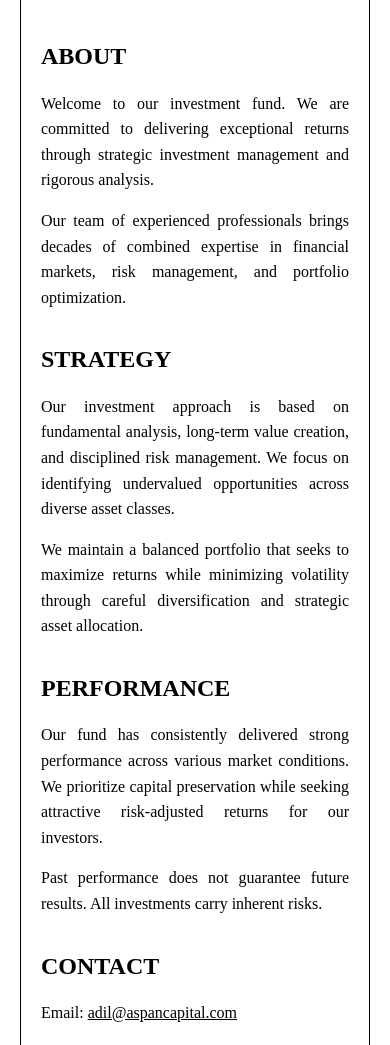
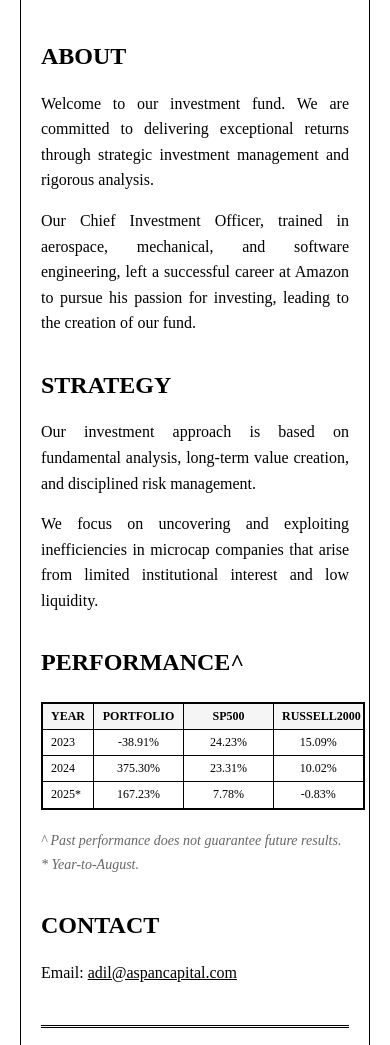
Before and after one commit to templargin/fund, a plain HTML site: page index.html in a window 390 px wide. Shown: the part 262-1307 px from the top of the page. Drawn offline with Linux system fonts and the light colour scheme.

Commit message:
filled in data

```diff
--- a/index.html
+++ b/index.html
@@ -45,19 +45,49 @@
             <section class="about">
                 <h2>About</h2>
                 <p>Welcome to our investment fund. We are committed to delivering exceptional returns through strategic investment management and rigorous analysis.</p>
-                <p>Our team of experienced professionals brings decades of combined expertise in financial markets, risk management, and portfolio optimization.</p>
+                <p>Our Chief Investment Officer, trained in aerospace, mechanical, and software engineering, left a successful career at Amazon to pursue his passion for investing, leading to the creation of our fund.</p>
             </section>
 
             <section class="strategy">
                 <h2>Strategy</h2>
-                <p>Our investment approach is based on fundamental analysis, long-term value creation, and disciplined risk management. We focus on identifying undervalued opportunities across diverse asset classes.</p>
-                <p>We maintain a balanced portfolio that seeks to maximize returns while minimizing volatility through careful diversification and strategic asset allocation.</p>
+                <p>Our investment approach is based on fundamental analysis, long-term value creation, and disciplined risk management.</p>
+                <p>We focus on uncovering and exploiting inefficiencies in microcap companies that arise from limited institutional interest and low liquidity.</p>
             </section>
 
             <section class="performance">
-                <h2>Performance</h2>
-                <p>Our fund has consistently delivered strong performance across various market conditions. We prioritize capital preservation while seeking attractive risk-adjusted returns for our investors.</p>
-                <p>Past performance does not guarantee future results. All investments carry inherent risks.</p>
+                <h2>Performance^</h2>
+                <table class="performance-table">
+                    <thead>
+                        <tr>
+                            <th>Year</th>
+                            <th>Portfolio</th>
+                            <th>SP500</th>
+                            <th>Russell2000</th>
+                        </tr>
+                    </thead>
+                    <tbody>
+                        <tr>
+                            <td>2023</td>
+                            <td>-38.91%</td>
+                            <td>24.23%</td>
+                            <td>15.09%</td>
+                        </tr>
+                        <tr>
+                            <td>2024</td>
+                            <td>375.30%</td>
+                            <td>23.31%</td>
+                            <td>10.02%</td>
+                        </tr>
+                        <tr>
+                            <td>2025*</td>
+                            <td>167.23%</td>
+                            <td>7.78%</td>
+                            <td>-0.83%</td>
+                        </tr>
+                    </tbody>
+                </table>
+                <p class="disclaimer">^ Past performance does not guarantee future results.</p>
+                <p class="disclaimer">* Year-to-August.</p>
             </section>
 
             <section class="contact">
--- a/styles.css
+++ b/styles.css
@@ -62,7 +62,7 @@ header {
 h1 {
     font-size: 36px;
     font-weight: bold;
-    letter-spacing: 2px;
+    letter-spacing: 1px;
     margin-bottom: 10px;
 }
 
@@ -125,3 +125,104 @@ a:hover {
     color: #333;
     text-decoration: none;
 }
+
+/* Performance Table Styles */
+.performance-table {
+    border-collapse: collapse;
+    margin: 20px 0;
+    font-family: "Times New Roman", Times, serif;
+    border: 2px solid #000;
+    table-layout: fixed;
+}
+
+.performance-table th,
+.performance-table td {
+    padding: 4px 16px;
+    text-align: center;
+    border: 1px solid #000;
+}
+
+.performance-table td:first-child {
+    text-align: left;
+}
+
+.performance-table th {
+    text-align: center;
+    background-color: #f5f5f5;
+    font-weight: bold;
+    text-transform: uppercase;
+    font-size: 14px;
+}
+
+.performance-table th:first-child {
+    text-align: left;
+}
+
+.performance-table th:first-child,
+.performance-table td:first-child {
+    width: 45px;
+    min-width: 45px;
+}
+
+.performance-table th:nth-child(2),
+.performance-table th:nth-child(3),
+.performance-table th:nth-child(4),
+.performance-table td:nth-child(2),
+.performance-table td:nth-child(3),
+.performance-table td:nth-child(4) {
+    width: 115px !important;
+    min-width: 115px !important;
+    max-width: 115px !important;
+}
+
+.performance-table td {
+    font-size: 16px;
+}
+
+
+
+.disclaimer {
+    font-size: 14px;
+    font-style: italic;
+    text-align: left !important;
+    margin-top: 2px;
+    color: #666;
+    text-indent: 0;
+    margin-bottom: 0;
+    width: 100%;
+    display: block;
+}
+
+/* Mobile responsive table adjustments */
+@media (max-width: 768px) {
+    .performance-table {
+        font-size: 14px;
+    }
+
+    .performance-table th,
+    .performance-table td {
+        padding: 3px 8px;
+        font-size: 12px;
+        text-align: center;
+    }
+
+    .performance-table th:first-child,
+    .performance-table td:first-child {
+        text-align: left;
+    }
+
+    .performance-table th {
+        font-size: 12px;
+    }
+
+    .performance-table th:nth-child(2),
+    .performance-table th:nth-child(3),
+    .performance-table th:nth-child(4),
+    .performance-table td:nth-child(2),
+    .performance-table td:nth-child(3),
+    .performance-table td:nth-child(4) {
+        width: 90px !important;
+        min-width: 90px !important;
+        max-width: 90px !important;
+    }
+}
```
